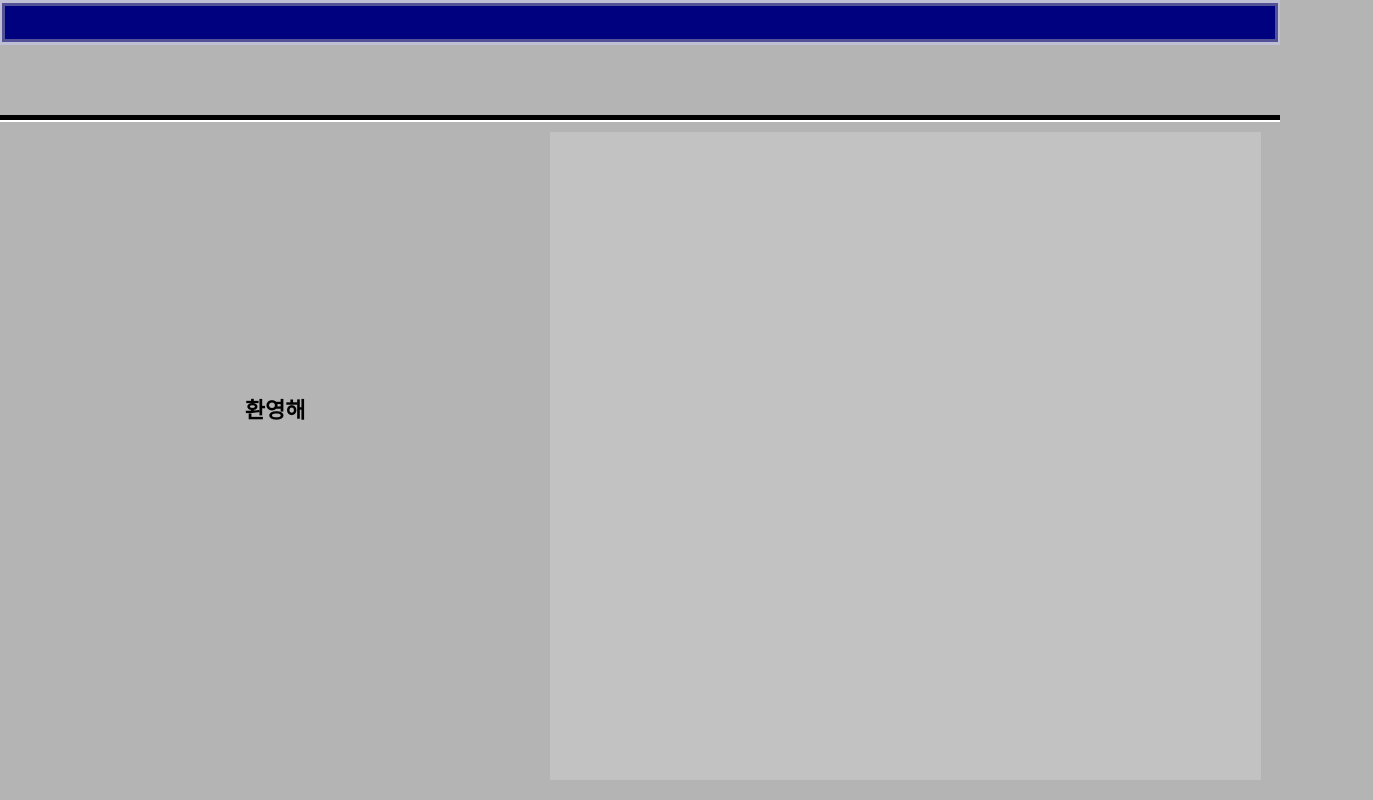
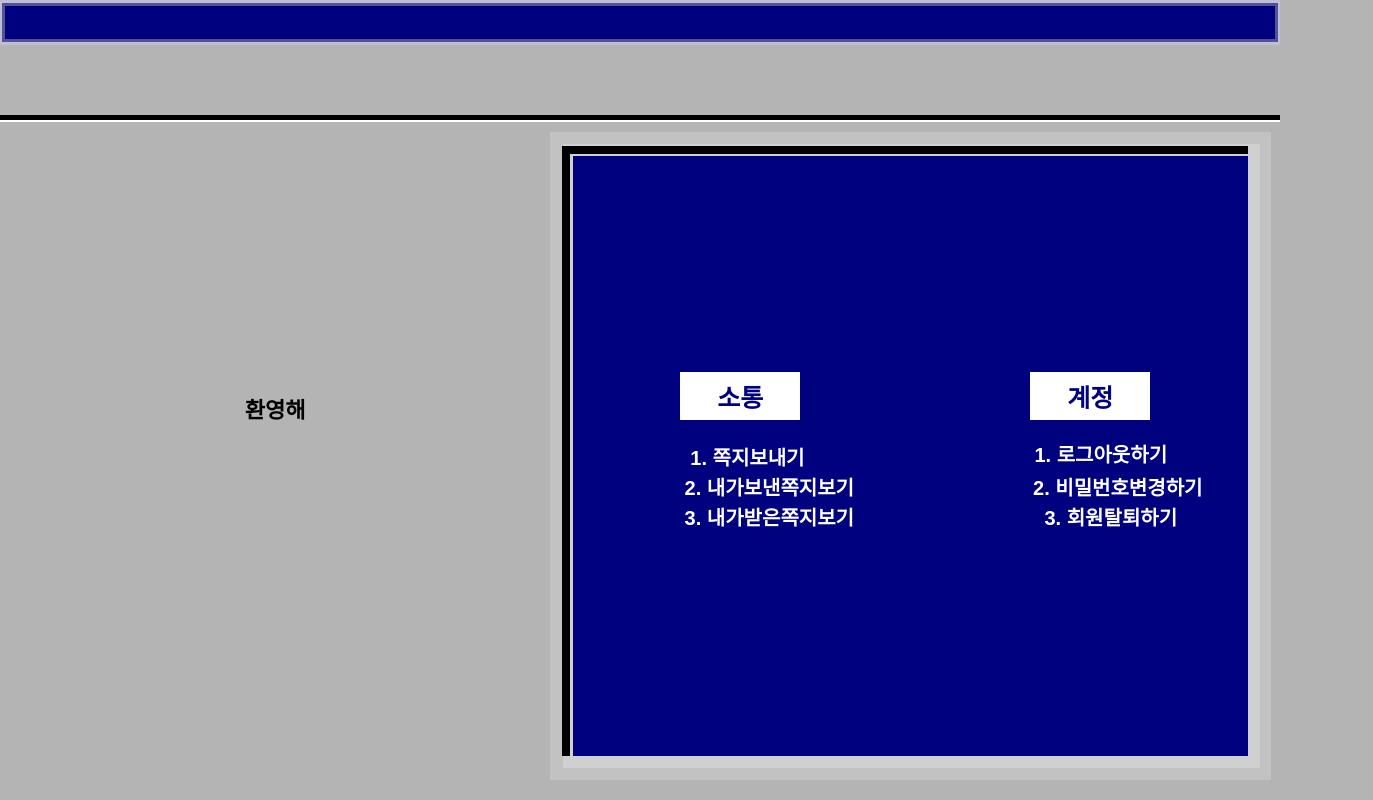
Before and after one commit to hanaxauay/BottleProject, a React (Create React App) app: page /mypage in a window 1280 px wide. Shown: the whole page, 1373 px wide, since content can reach past the window. Built offline with nearby package versions, Linux system fonts and the light colour scheme; no server answers.

Commit message:
Mypage 오ㅏㄴㅅㅓㅇ

```diff
--- a/src/pages/Mypage.jsx
+++ b/src/pages/Mypage.jsx
@@ -1,11 +1,5 @@
 import React from "react";
 import "../style/mypage.scss";
-import base from "../images/base.png";
-import { useRef } from "react";
-import axios from "axios";
-import { Link } from "react-router-dom";
-import crypto, { HmacSHA256, SHA256 } from "crypto-js";
-import { useState } from "react";
 
 export default function Mypage() {
 
@@ -26,6 +20,30 @@ export default function Mypage() {
         </div>
         <div className="right_container">
           <div className="text_box1"></div>
+          <div className="text_box2"></div>
+          <div className="text_box3"></div>
+          <div className="text_line1"></div>
+          <div className="text_line2"></div>
+          <div className="category_box1">소통</div>
+          <button className="communi_btn1">
+            1. 쪽지보내기
+          </button>
+          <button className="communi_btn2">
+            2. 내가보낸쪽지보기
+          </button>
+          <button className="communi_btn3">
+            3. 내가받은쪽지보기
+          </button>
+          <div className="category_box2">계정</div>
+          <button className="account_btn1">
+            1. 로그아웃하기
+          </button>
+          <button className="account_btn2">
+            2. 비밀번호변경하기
+          </button>
+          <button className="account_btn3">
+            3. 회원탈퇴하기
+          </button>
         </div>
       </div>
     </>
--- a/src/style/mypage.scss
+++ b/src/style/mypage.scss
@@ -89,9 +89,175 @@
             position: absolute;
             left: 0;
             top: 10%;
-            right: 19px;
+            right: 9px;
             height: 108%;
             background-color: #C2C2C2;
+            z-index: 1;
         }
+        .text_box2 {
+          position: absolute;
+          left: 13px;
+          top: 12%;
+          right: 20px;
+          height: 104%;
+          background-color: #D0D0D0;
+          z-index: 2;
+       }
+       .text_box3 {
+         position: absolute;
+         left: 23px;
+         top: 14%;
+         right: 32px;
+         height: 100%;
+         background-color: #00017F;
+         z-index: 3;
+       }
+        .text_line1 {
+         position: absolute;
+         left: 12px;
+         top: 12.4%;
+         right: 32px;
+         height: 1.3%;
+         background-color: #000;
+         z-index: 4;
+       }
+        .text_line2 {
+         position: absolute;
+         top: 13%;
+         left: 12px;
+         height: 101%;
+         width: 1%;
+         background-color: #000;
+         z-index: 5;
+       }
+       .category_box1 {
+         position: absolute;
+         left: 130px;
+         top: 50%;
+         right: 480px;
+         height: 8%;
+         background-color: #ffffff;
+         color: #00017F;
+         font-size: 25px;
+         font-weight: bold;
+         display: flex;
+         justify-content: center; /* 가로 중앙 정렬 */
+         align-items: center; /* 세로 중앙 정렬 */
+         z-index: 3;
+       }
+        .communi_btn1 {
+          display: inline-block;
+          position: absolute;
+          font-size: 20px;
+          font-weight: bold;
+          left: -8%;
+          top: 60%;
+          right: 9%;
+          height: 8%;
+          width: 70%;
+          z-index: 4;
+          cursor: pointer;
+          background-color: transparent;
+          border: none;
+          outline: none;
+          color: #ffffff; /* 버튼의 글자 색상 지정 */
+      }
+        .communi_btn2 {
+          position: absolute;
+         font-size: 20px;
+         font-weight: bold;
+          left: -5%;
+          top: 65%;
+          right: 9%;
+          height: 8%;
+          width: 70%;
+         z-index: 4;
+         cursor: pointer;
+         background-color: transparent;
+         border: none;
+         outline: none;
+         color: #ffffff; /* 버튼의 글자 색상 지정 */
+      }
+        .communi_btn3 {
+          position: absolute;
+          font-size: 20px;
+         font-weight: bold;
+          left: -5%;
+          top: 70%;
+          right: 9%;
+          height: 8%;
+          width: 70%;
+          z-index: 4;
+          cursor: pointer;
+          background-color: transparent;
+          border: none;
+          outline: none;
+          color: #ffffff; /* 버튼의 글자 색상 지정 */
+        }
+       .category_box2 {
+        position: absolute;
+        left: 480px;
+        top: 50%;
+        right: 130px;
+        height: 8%;
+        background-color: #ffffff;
+        color: #00017F;
+        font-size: 25px;
+        font-weight: bold;
+        display: flex;
+        justify-content: center; /* 가로 중앙 정렬 */
+        align-items: center; /* 세로 중앙 정렬 */
+        z-index: 3;
+      }
+      .account_btn1 {
+        display: inline-block;
+        position: absolute;
+        font-size: 20px;
+        font-weight: bold;
+        left: 295px;
+        top: 60%;
+        right: 130px;
+        height: 7%;
+        width: 70%;
+        z-index: 4;
+        cursor: pointer;
+        background-color: transparent;
+        border: none;
+        outline: none;
+        color: #ffffff; /* 버튼의 글자 색상 지정 */
+    }
+      .account_btn2 {
+        position: absolute;
+       font-size: 20px;
+       font-weight: bold;
+       left: 312px;
+        top: 65%;
+        right: 9%;
+        height: 8%;
+        width: 70%;
+       z-index: 5;
+       cursor: pointer;
+       background-color: transparent;
+       border: none;
+       outline: none;
+       color: #ffffff; /* 버튼의 글자 색상 지정 */
+    }
+      .account_btn3 {
+        position: absolute;
+        font-size: 20px;
+       font-weight: bold;
+        left: 378px;
+        top: 70%;
+        right: 9%;
+        height: 8%;
+        width: 50%;
+        z-index: 6;
+        cursor: pointer;
+        background-color: transparent;
+        border: none;
+        outline: none;
+        color: #ffffff; /* 버튼의 글자 색상 지정 */
+      }
+
       }
 }
```
